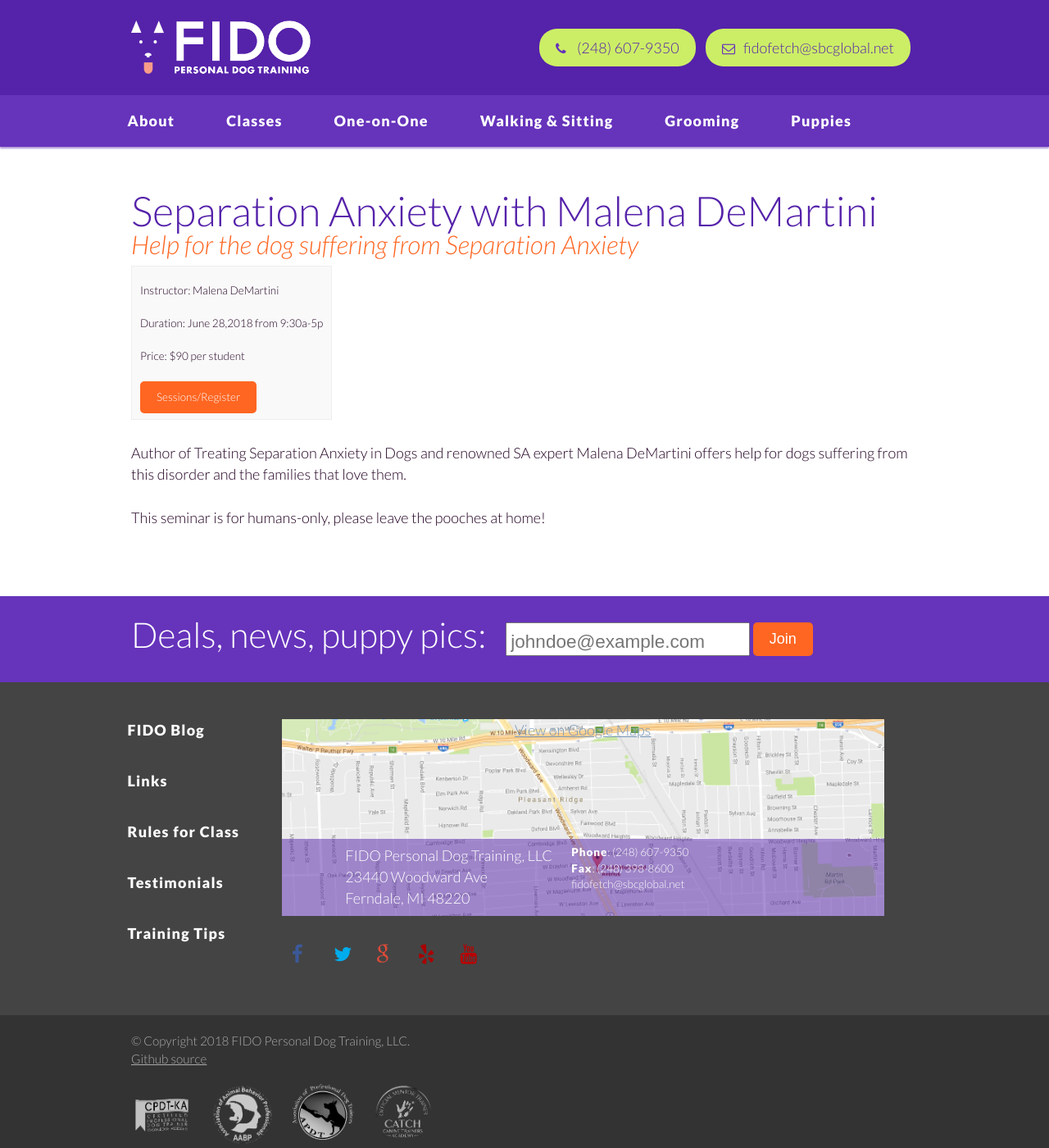
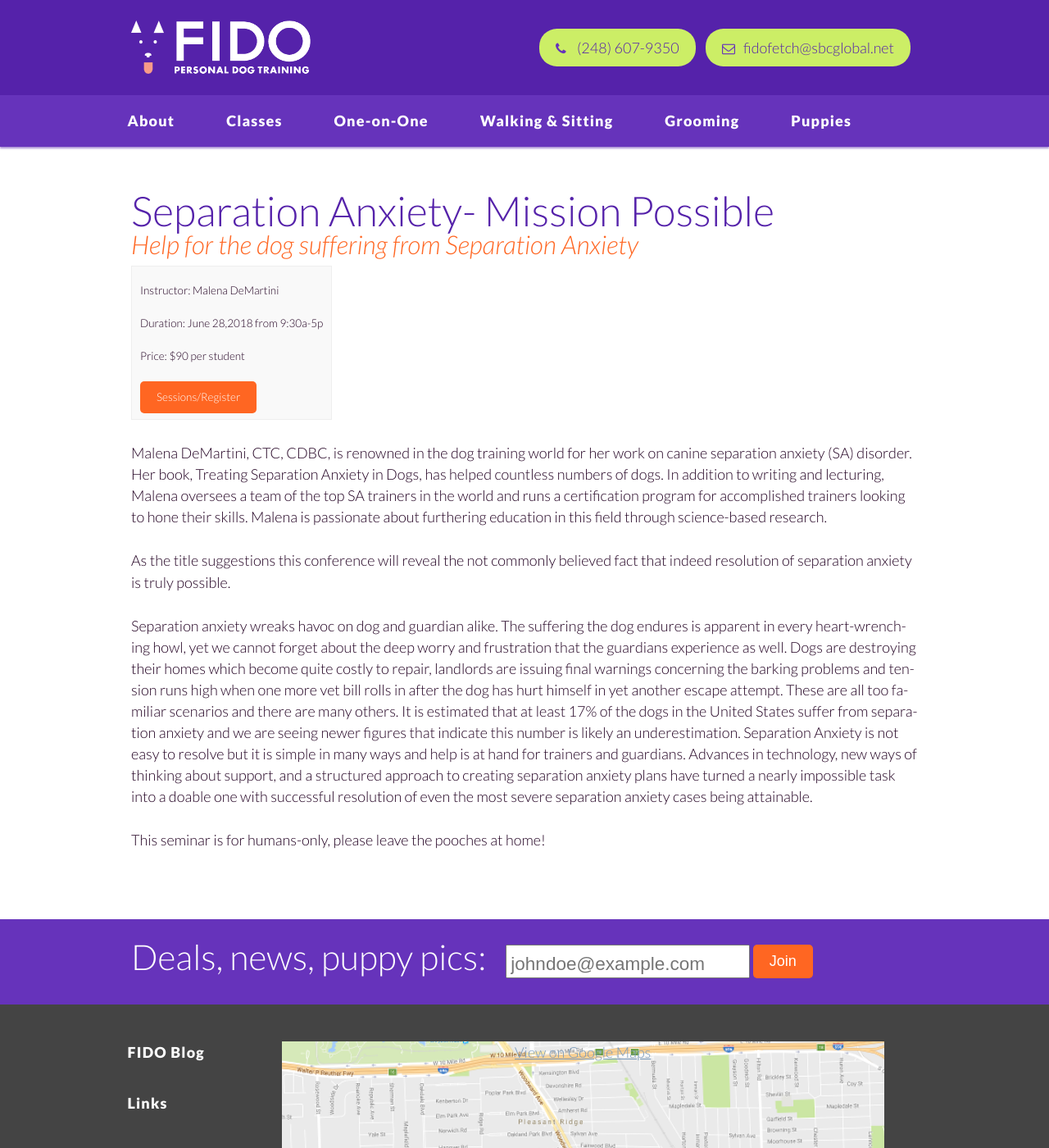
Before and after one commit to fidodogtraining/fidodogtraining.github.io, a Jekyll site: the page built from _classes/seminars/malena.md, in a window 1280 px wide and 1400 px high. Shown: the whole window at 82% size. Built offline with Jekyll 4.4.1, drawn with Linux system fonts in a browser that asks for light colours.

Commit message:
Update malena.md

```diff
--- a/_classes/seminars/malena.md
+++ b/_classes/seminars/malena.md
@@ -1,5 +1,5 @@
 ---
-title: "Separation Anxiety with Malena DeMartini"
+title: "Separation Anxiety- Mission Possible"
 tagline: "Help for the dog suffering from Separation Anxiety"
 image: malena.jpg
 trainer: Malena DeMartini
@@ -8,7 +8,14 @@
 square: "https://squareup.com/store/FidoPersonalDogTraining/item/seminars"
 ---
 
-Author of Treating Separation Anxiety in Dogs and renowned SA expert Malena DeMartini offers help for dogs suffering from this
-disorder and the families that love them.
+Malena DeMartini, CTC, CDBC, is renowned in the dog training world for her work on canine separation anxiety (SA) disorder. Her book, Treating Separation Anxiety in Dogs, has helped countless numbers of dogs. In addition to writing and lecturing, Malena oversees a team of the top SA trainers in the world and runs a certification program for accomplished trainers looking to hone their skills. Malena is passionate about furthering education in this field through science-based research.
+
+As the title suggestions this conference will reveal the not commonly believed fact that indeed resolution of separation anxiety is truly possible.
+
+Separation anxiety wreaks havoc on dog and guardian alike. The suffering the dog endures is apparent in every heart-wrenching howl, yet we cannot forget about the deep worry and frustration that the guardians experience as well. Dogs are destroying their homes which become quite costly to repair, landlords are issuing final warnings concerning the barking problems and tension runs high when one more vet bill rolls in after the dog has hurt himself in yet another escape attempt. These are all too familiar scenarios and there are many others.
+It is estimated that at least 17% of the dogs in the United States suffer from separation anxiety and we are seeing newer figures that indicate this number is likely an underestimation.
+Separation Anxiety is not easy to resolve but it is simple in many ways and help is at hand for trainers and guardians.
+Advances in technology, new ways of thinking about support, and a structured approach to creating separation anxiety plans have turned a nearly impossible task into a doable one with successful resolution of even the most severe separation anxiety cases being attainable.
+
 
 This seminar is for humans-only, please leave the pooches at home!
```
